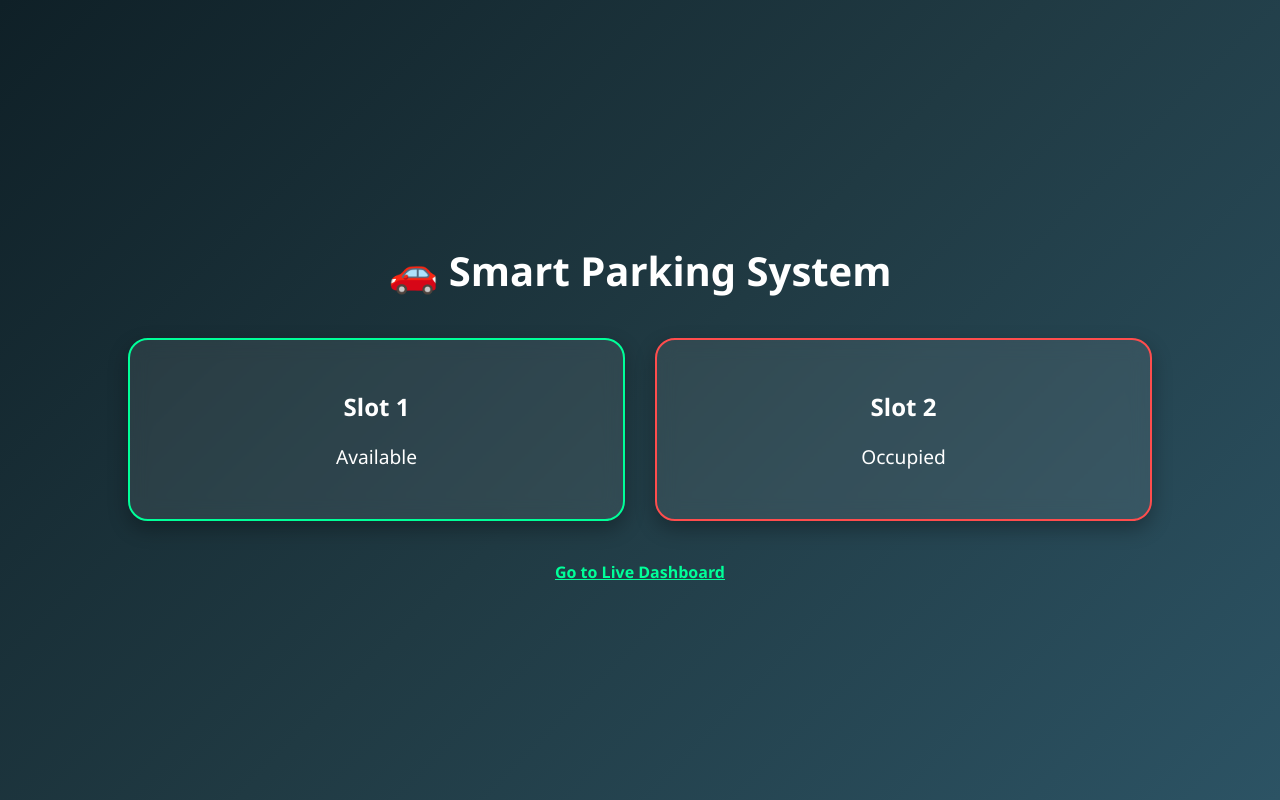
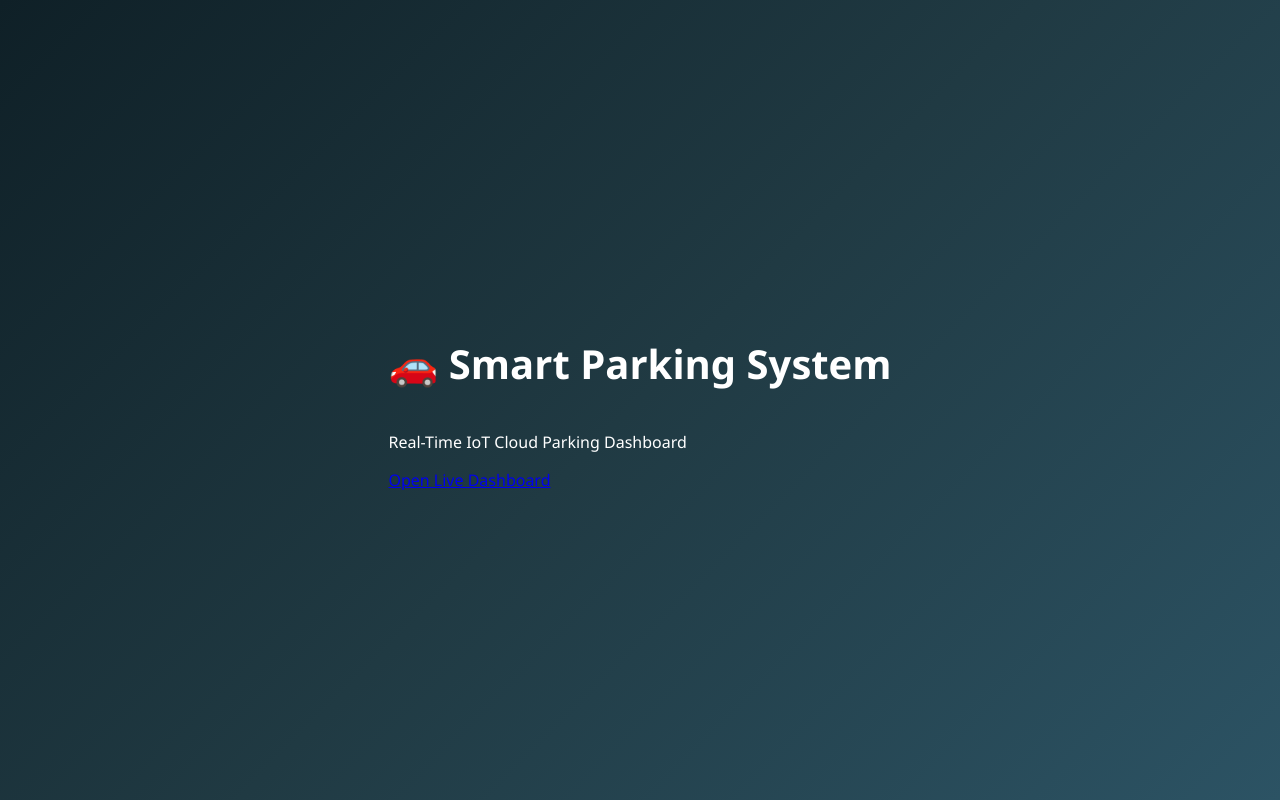
Before and after one commit to atul-singh-07/Smart-Parking-Dashboard, a plain HTML site: page index.html in a window 1280 px wide. Drawn offline with Linux system fonts and the light colour scheme.

Commit message:
Refactor index.html for landing page layout

```diff
--- a/index.html
+++ b/index.html
@@ -4,26 +4,13 @@
   <title>Smart Parking System</title>
   <link rel="stylesheet" href="style.css">
 </head>
-<body>
+<body class="landing">
 
-  <div class="container">
+  <div class="landing-container">
     <h1>🚗 Smart Parking System</h1>
-
-    <div class="parking-grid">
-      <div class="slot available" id="slot1">
-        <h2>Slot 1</h2>
-        <p class="status">Available</p>
-      </div>
-
-      <div class="slot occupied" id="slot2">
-        <h2>Slot 2</h2>
-        <p class="status">Occupied</p>
-      </div>
-    </div>
-
-    <a href="dashboard.html" style="display:block; margin-top: 40px; color:#00ff99; font-weight:bold;">Go to Live Dashboard</a>
+    <p>Real-Time IoT Cloud Parking Dashboard</p>
+    <a href="dashboard.html" class="btn">Open Live Dashboard</a>
   </div>
 
-  <script src="script.js"></script>
 </body>
 </html>
```
